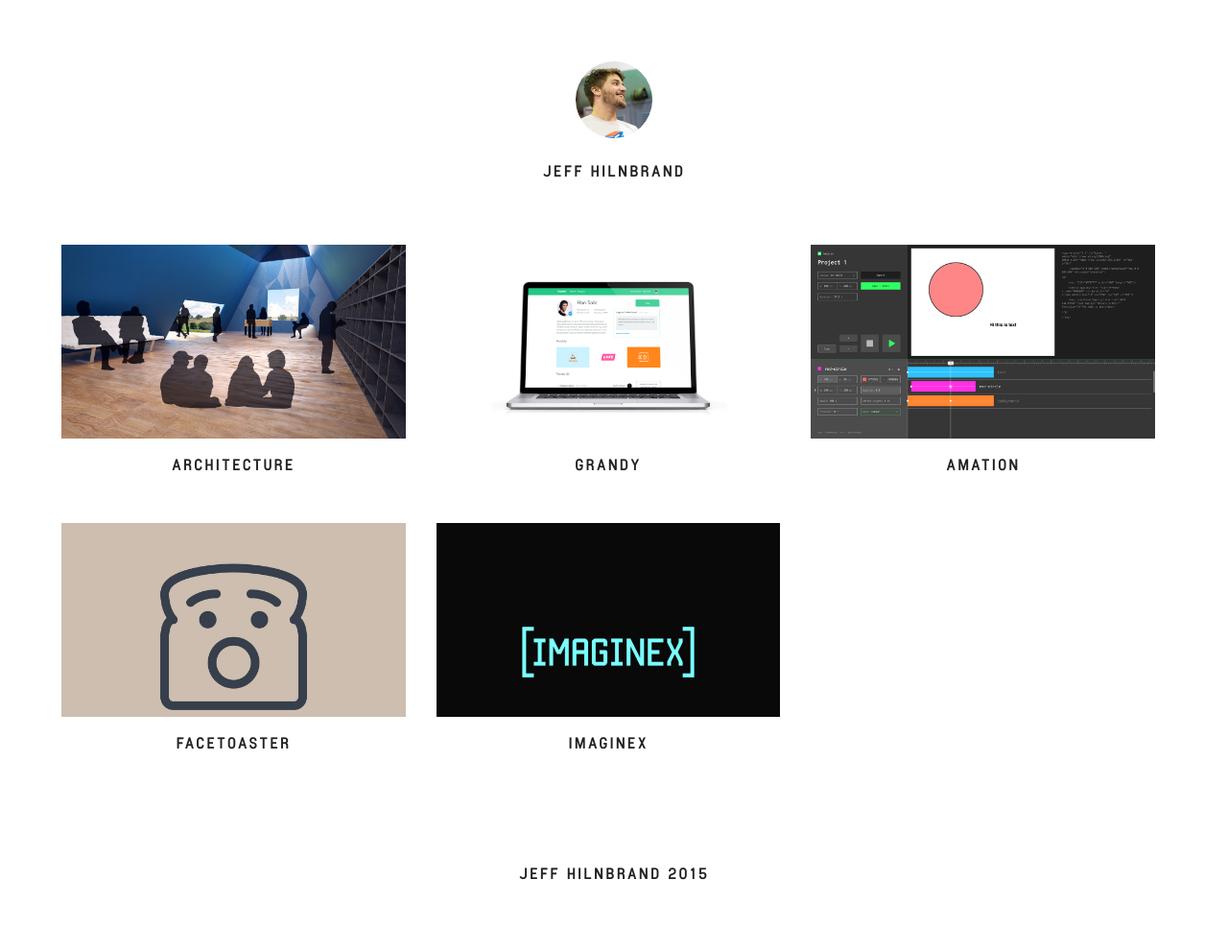
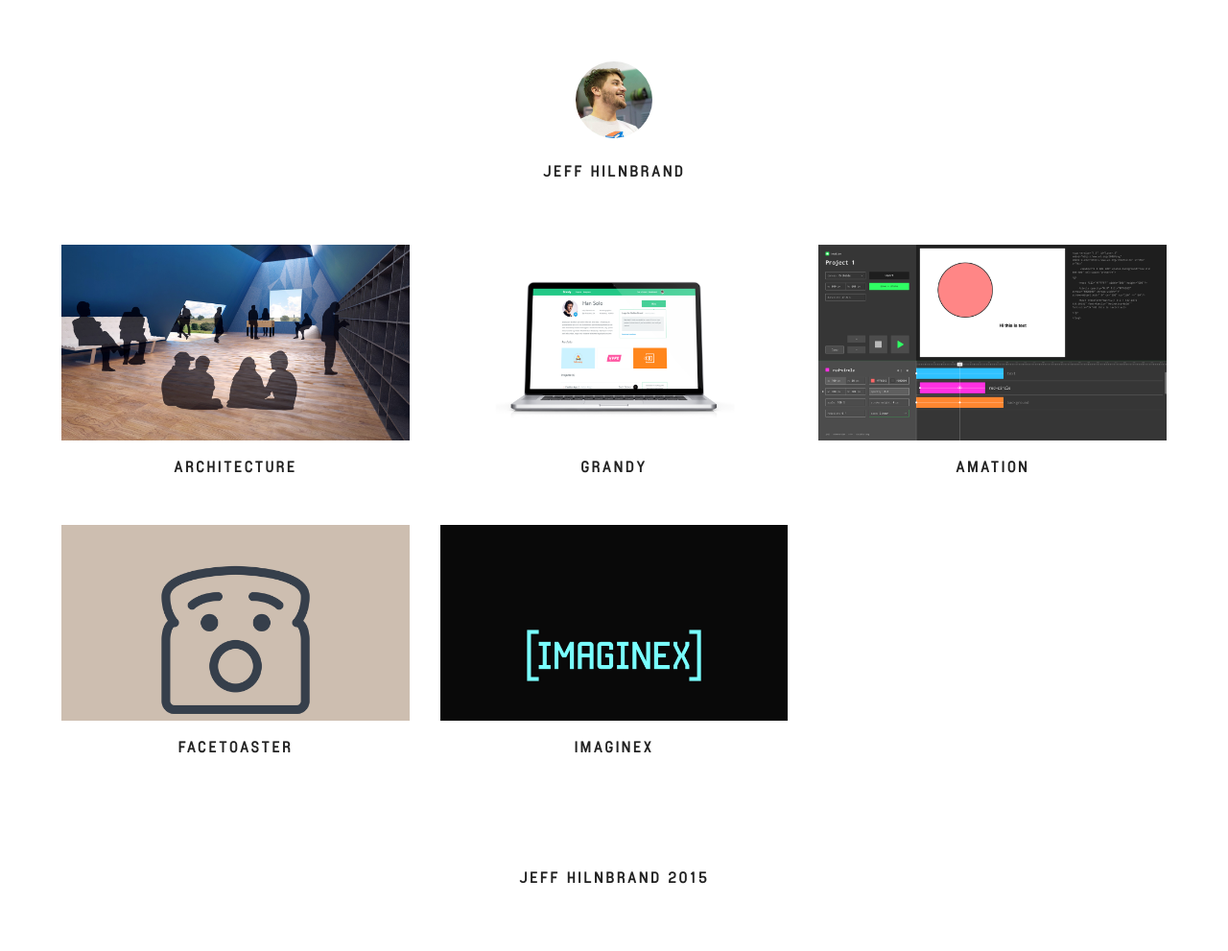
Before and after one commit to jhil/jhilco-2016, a Jekyll site: the page built from index.html, in a window 1280 px wide. Shown: the whole page at 96% size. Built offline with Jekyll 4.4.1, drawn with Linux system fonts in a browser that asks for light colours.

Commit message:
home grid breakpoints

```diff
--- a/_sass/_home.scss
+++ b/_sass/_home.scss
@@ -20,8 +20,14 @@
 }
 
 .post-item {
-  width: 33%;
-  flex-grow: 0;
+  width: 100%;
+  @include media($tablet) {
+    width: 50%;
+    flex-grow: 0;
+  }
+  @include media($desktop) {
+    width: 33.33%;
+  }
   padding: 0 1rem;
   margin-bottom: 2rem;
   text-align: center;
--- a/_sass/_mixins.scss
+++ b/_sass/_mixins.scss
@@ -1,6 +1,6 @@
 // MIXINS
 
-@mixin media-query($device) {
+@mixin media($device) {
     @media screen and (min-width: $device) {
         @content;
     }
```
